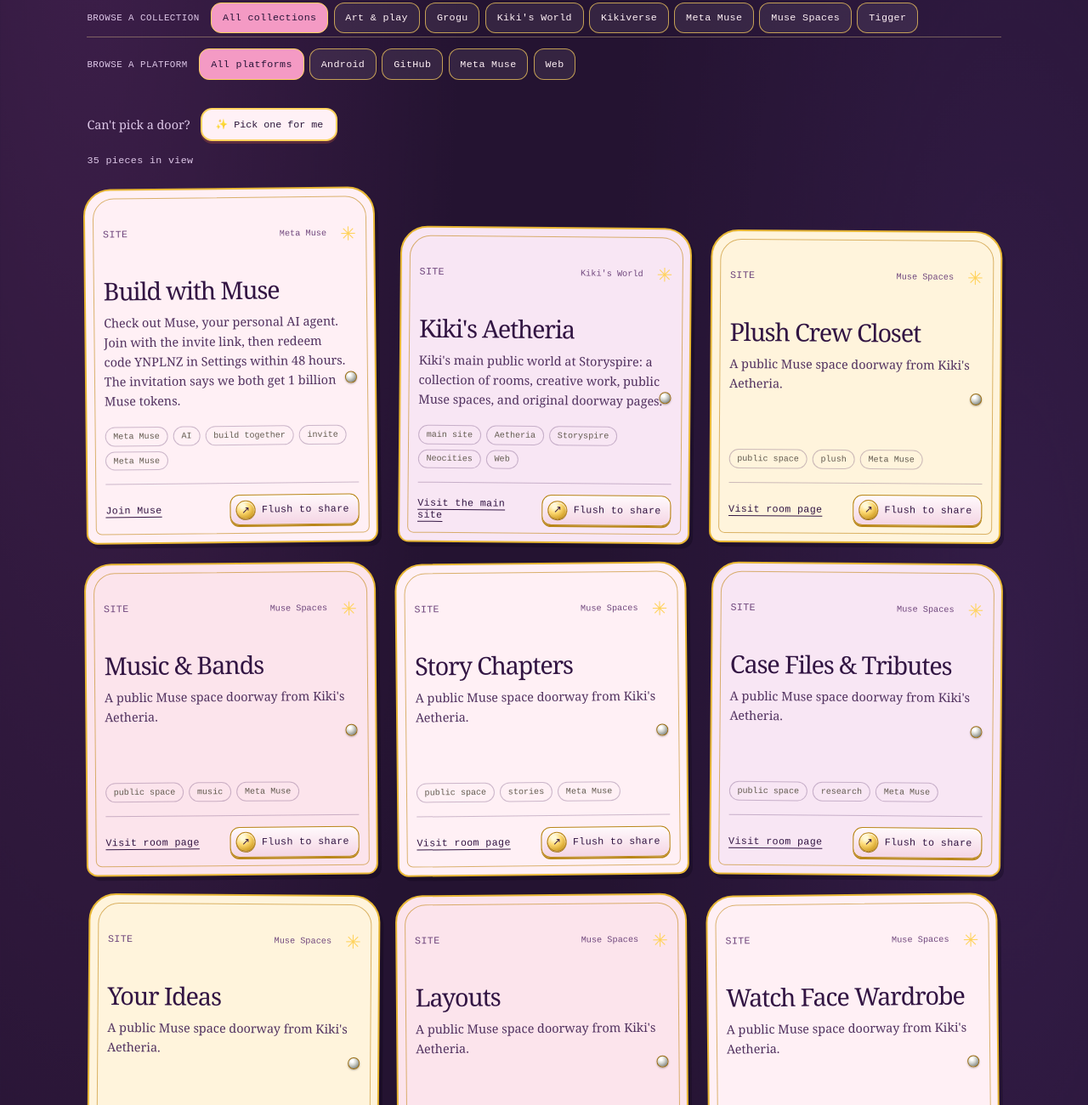
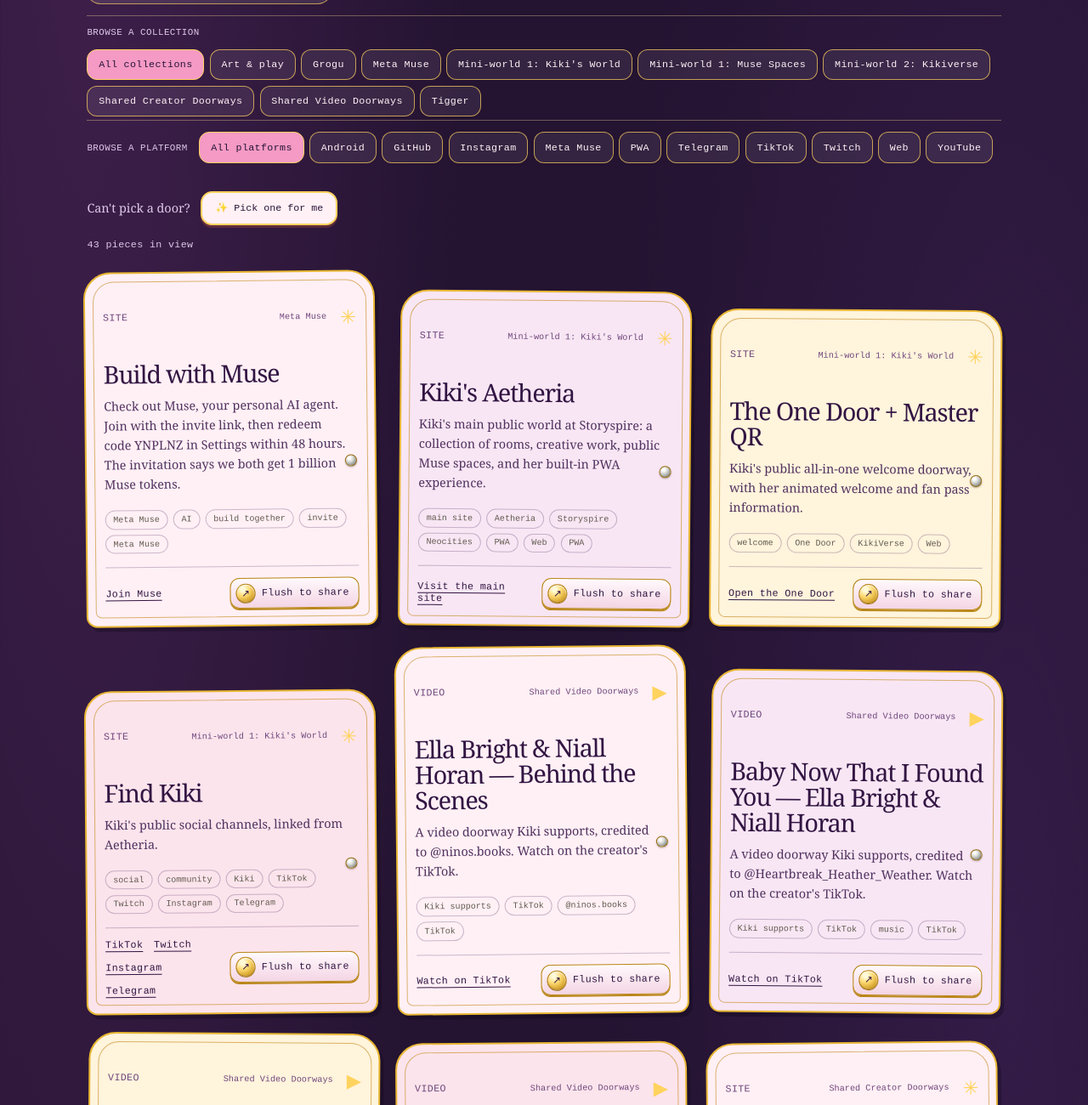
Before and after one commit to grogusmom1989-creator/content-shelf, a plain HTML site: page index.html in a window 1280 px wide. Shown: the part 947-2247 px from the top of the page at 85% size. Drawn offline with Linux system fonts and the light colour scheme.

Commit message:
Expand Kiki universe content catalog
Co-authored-by: Copilot App <223556219+Copilot@users.noreply.github.com>

```diff
--- a/catalog.json
+++ b/catalog.json
@@ -1,7 +1,25 @@
 {
   "name": "Kiki Content Project Shelf",
   "version": 1,
-  "description": "Kiki's connected home for creative worlds, projects, art, videos, and platform versions.",
+  "description": "Kiki's Content Shelf is an extension of one big Kiki universe, linking its mini-worlds and the projects between them.",
+  "universe": "Kiki's universe",
+  "hubExtension": {
+    "id": "content-shelf",
+    "title": "Kiki's Content Project Shelf",
+    "role": "Extension of the big Kiki universe"
+  },
+  "miniWorlds": [
+    {
+      "id": "aetheria",
+      "title": "Mini-world 1: Kiki's Aetheria",
+      "url": "https://1dkikiworldhq.neocities.org/"
+    },
+    {
+      "id": "kikiverse",
+      "title": "Mini-world 2: KikiVerse",
+      "url": "https://grogusmom1989-creator.github.io/kikiverse/"
+    }
+  ],
   "items": [
     {
       "id": "muse-join",
@@ -19,19 +37,123 @@
       "id": "kikis-aetheria",
       "title": "Kiki's Aetheria",
       "kind": "site",
-      "collection": "Kiki's World",
-      "description": "Kiki's main public world at Storyspire: a collection of rooms, creative work, public Muse spaces, and original doorway pages.",
-      "tags": ["main site", "Aetheria", "Storyspire", "Neocities"],
+      "collection": "Mini-world 1: Kiki's World",
+      "description": "Kiki's main public world at Storyspire: a collection of rooms, creative work, public Muse spaces, and her built-in PWA experience.",
+      "tags": ["main site", "Aetheria", "Storyspire", "Neocities", "PWA"],
+      "platforms": [{ "name": "Web" }, { "name": "PWA" }],
+      "links": [
+        { "label": "Visit the main site", "url": "https://1dkikiworldhq.neocities.org/" }
+      ]
+    },
+    {
+      "id": "kikis-one-door",
+      "title": "The One Door + Master QR",
+      "kind": "site",
+      "collection": "Mini-world 1: Kiki's World",
+      "description": "Kiki's public all-in-one welcome doorway, with her animated welcome and fan pass information.",
+      "tags": ["welcome", "One Door", "KikiVerse"],
       "platforms": [{ "name": "Web" }],
       "links": [
-        { "label": "Visit the main site", "url": "https://1dkikiworldhq.neocities.org/" }
+        { "label": "Open the One Door", "url": "https://1dkikiworldhq.neocities.org/one-door.html" }
+      ]
+    },
+    {
+      "id": "find-kiki",
+      "title": "Find Kiki",
+      "kind": "site",
+      "collection": "Mini-world 1: Kiki's World",
+      "description": "Kiki's public social channels, linked from Aetheria.",
+      "tags": ["social", "community", "Kiki"],
+      "platforms": [
+        { "name": "TikTok" },
+        { "name": "Twitch" },
+        { "name": "Instagram" },
+        { "name": "Telegram" }
+      ],
+      "links": [
+        { "label": "TikTok", "url": "https://www.tiktok.com/@onedirectionhealinghq" },
+        { "label": "Twitch", "url": "https://www.twitch.tv/MrsHope2021" },
+        { "label": "Instagram", "url": "https://www.instagram.com/onedirectionhealinghq" },
+        { "label": "Telegram", "url": "https://t.me/christinaloveshersugarcookieliam" }
+      ]
+    },
+    {
+      "id": "ella-niall-behind-the-scenes",
+      "title": "Ella Bright & Niall Horan — Behind the Scenes",
+      "kind": "video",
+      "collection": "Shared Video Doorways",
+      "description": "A video doorway Kiki supports, credited to @ninos.books. Watch on the creator's TikTok.",
+      "tags": ["Kiki supports", "TikTok", "@ninos.books"],
+      "platforms": [{ "name": "TikTok" }],
+      "links": [
+        { "label": "Watch on TikTok", "url": "https://vm.tiktok.com/ZPLWkNBxd/" }
+      ]
+    },
+    {
+      "id": "ella-niall-baby-now-that-i-found-you",
+      "title": "Baby Now That I Found You — Ella Bright & Niall Horan",
+      "kind": "video",
+      "collection": "Shared Video Doorways",
+      "description": "A video doorway Kiki supports, credited to @Heartbreak_Heather_Weather. Watch on the creator's TikTok.",
+      "tags": ["Kiki supports", "TikTok", "music"],
+      "platforms": [{ "name": "TikTok" }],
+      "links": [
+        { "label": "Watch on TikTok", "url": "https://vm.tiktok.com/ZPLWk515D/" }
+      ]
+    },
+    {
+      "id": "luke-jackson-walking",
+      "title": "Luke Jackson — Walking Without Canes",
+      "kind": "video",
+      "collection": "Shared Video Doorways",
+      "description": "A Luke Jackson video doorway shared by Kiki. Watch the original on TikTok.",
+      "tags": ["Kiki shared", "TikTok", "Luke Jackson"],
+      "platforms": [{ "name": "TikTok" }],
+      "links": [
+        { "label": "Watch on TikTok", "url": "https://vm.tiktok.com/ZPLvh9VXh/" }
+      ]
+    },
+    {
+      "id": "challenge-games",
+      "title": "Challenge Games",
+      "kind": "video",
+      "collection": "Shared Video Doorways",
+      "description": "A challenge-game video doorway shared by Kiki, credited to @sticksega. Watch on TikTok.",
+      "tags": ["Kiki shared", "TikTok", "games"],
+      "platforms": [{ "name": "TikTok" }],
+      "links": [
+        { "label": "Watch on TikTok", "url": "https://vm.tiktok.com/ZPLvhbkHk/" }
+      ]
+    },
+    {
+      "id": "dr-pouldar",
+      "title": "Dr. Pouldar",
+      "kind": "site",
+      "collection": "Shared Creator Doorways",
+      "description": "A public creator-profile doorway shared by Kiki, credited to @edwin_pouldar.",
+      "tags": ["Kiki shared", "TikTok", "creator"],
+      "platforms": [{ "name": "TikTok" }],
+      "links": [
+        { "label": "Visit on TikTok", "url": "https://vm.tiktok.com/ZP9fcBfmuDyWE-ehpto/" }
+      ]
+    },
+    {
+      "id": "ten-celtic-songs",
+      "title": "10 Celtic Songs That Will Touch Your Soul",
+      "kind": "video",
+      "collection": "Shared Video Doorways",
+      "description": "A music doorway shared by Kiki, credited to Celtics Moonlight Songs. Watch the original on YouTube.",
+      "tags": ["Kiki shared", "YouTube", "Celtic music"],
+      "platforms": [{ "name": "YouTube" }],
+      "links": [
+        { "label": "Watch on YouTube", "url": "https://youtu.be/e3qxMWxuIXY" }
       ]
     },
     {
       "id": "plush-crew-closet",
       "title": "Plush Crew Closet",
       "kind": "site",
-      "collection": "Muse Spaces",
+      "collection": "Mini-world 1: Muse Spaces",
       "description": "A public Muse space doorway from Kiki's Aetheria.",
       "tags": ["public space", "plush"],
       "platforms": [{ "name": "Meta Muse" }],
@@ -41,7 +163,7 @@
       "id": "music-bands",
       "title": "Music & Bands",
       "kind": "site",
-      "collection": "Muse Spaces",
+      "collection": "Mini-world 1: Muse Spaces",
       "description": "A public Muse space doorway from Kiki's Aetheria.",
       "tags": ["public space", "music"],
       "platforms": [{ "name": "Meta Muse" }],
@@ -51,7 +173,7 @@
       "id": "story-chapters",
       "title": "Story Chapters",
       "kind": "site",
-      "collection": "Muse Spaces",
+      "collection": "Mini-world 1: Muse Spaces",
       "description": "A public Muse space doorway from Kiki's Aetheria.",
       "tags": ["public space", "stories"],
       "platforms": [{ "name": "Meta Muse" }],
@@ -61,7 +183,7 @@
       "id": "case-files-tributes",
       "title": "Case Files & Tributes",
       "kind": "site",
-      "collection": "Muse Spaces",
+      "collection": "Mini-world 1: Muse Spaces",
       "description": "A public Muse space doorway from Kiki's Aetheria.",
       "tags": ["public space", "research"],
       "platforms": [{ "name": "Meta Muse" }],
@@ -71,7 +193,7 @@
       "id": "ideas",
       "title": "Your Ideas",
       "kind": "site",
-      "collection": "Muse Spaces",
+      "collection": "Mini-world 1: Muse Spaces",
       "description": "A public Muse space doorway from Kiki's Aetheria.",
       "tags": ["public space", "ideas"],
       "platforms": [{ "name": "Meta Muse" }],
@@ -81,7 +203,7 @@
       "id": "layouts",
       "title": "Layouts",
       "kind": "site",
-      "collection": "Muse Spaces",
+      "collection": "Mini-world 1: Muse Spaces",
       "description": "A public Muse space doorway from Kiki's Aetheria.",
       "tags": ["public space", "design"],
       "platforms": [{ "name": "Meta Muse" }],
@@ -91,7 +213,7 @@
       "id": "watch-face-wardrobe",
       "title": "Watch Face Wardrobe",
       "kind": "site",
-      "collection": "Muse Spaces",
+      "collection": "Mini-world 1: Muse Spaces",
       "description": "A public Muse space doorway from Kiki's Aetheria.",
       "tags": ["public space", "wearables"],
       "platforms": [{ "name": "Meta Muse" }],
@@ -101,7 +223,7 @@
       "id": "daily-crossword",
       "title": "Daily Crossword",
       "kind": "site",
-      "collection": "Muse Spaces",
+      "collection": "Mini-world 1: Muse Spaces",
       "description": "A public Muse space doorway from Kiki's Aetheria.",
       "tags": ["public space", "games"],
       "platforms": [{ "name": "Meta Muse" }],
@@ -111,7 +233,7 @@
       "id": "one-direction-tour-blogs",
       "title": "One Direction · Tour Blogs",
       "kind": "site",
-      "collection": "Muse Spaces",
+      "collection": "Mini-world 1: Muse Spaces",
       "description": "A public Muse space doorway from Kiki's Aetheria.",
       "tags": ["public space", "blogs"],
       "platforms": [{ "name": "Meta Muse" }],
@@ -121,7 +243,7 @@
       "id": "fan-notes",
       "title": "Fan Notes",
       "kind": "site",
-      "collection": "Muse Spaces",
+      "collection": "Mini-world 1: Muse Spaces",
       "description": "A public Muse space doorway from Kiki's Aetheria.",
       "tags": ["public space", "community"],
       "platforms": [{ "name": "Meta Muse" }],
@@ -131,7 +253,7 @@
       "id": "my-ai-crew",
       "title": "My AI Crew",
       "kind": "site",
-      "collection": "Muse Spaces",
+      "collection": "Mini-world 1: Muse Spaces",
       "description": "A public Muse space doorway from Kiki's Aetheria.",
       "tags": ["public space", "AI"],
       "platforms": [{ "name": "Meta Muse" }],
@@ -141,7 +263,7 @@
       "id": "news-ocean",
       "title": "News Ocean",
       "kind": "site",
-      "collection": "Muse Spaces",
+      "collection": "Mini-world 1: Muse Spaces",
       "description": "A public Muse space doorway from Kiki's Aetheria.",
       "tags": ["public space", "news"],
       "platforms": [{ "name": "Meta Muse" }],
@@ -151,7 +273,7 @@
       "id": "ai-me-theater",
       "title": "AI-Me Theater",
       "kind": "site",
-      "collection": "Muse Spaces",
+      "collection": "Mini-world 1: Muse Spaces",
       "description": "A public Muse space doorway from Kiki's Aetheria.",
       "tags": ["public space", "theater"],
       "platforms": [{ "name": "Meta Muse" }],
@@ -161,7 +283,7 @@
       "id": "the-bridge",
       "title": "The Bridge",
       "kind": "site",
-      "collection": "Muse Spaces",
+      "collection": "Mini-world 1: Muse Spaces",
       "description": "A public Muse space doorway from Kiki's Aetheria.",
       "tags": ["public space", "bridge"],
       "platforms": [{ "name": "Meta Muse" }],
@@ -171,7 +293,7 @@
       "id": "icon-gallery",
       "title": "Icon Gallery",
       "kind": "site",
-      "collection": "Muse Spaces",
+      "collection": "Mini-world 1: Muse Spaces",
       "description": "A public Muse space doorway from Kiki's Aetheria.",
       "tags": ["public space", "icons"],
       "platforms": [{ "name": "Meta Muse" }],
@@ -181,7 +303,7 @@
       "id": "one-heart",
       "title": "One Heart",
       "kind": "site",
-      "collection": "Muse Spaces",
+      "collection": "Mini-world 1: Muse Spaces",
       "description": "A public Muse space doorway from Kiki's Aetheria.",
       "tags": ["public space", "community"],
       "platforms": [{ "name": "Meta Muse" }],
@@ -191,7 +313,7 @@
       "id": "amber-alerts",
       "title": "AMBER Alerts",
       "kind": "site",
-      "collection": "Muse Spaces",
+      "collection": "Mini-world 1: Muse Spaces",
       "description": "A public Muse space doorway from Kiki's Aetheria.",
       "tags": ["public space", "safety"],
       "platforms": [{ "name": "Meta Muse" }],
@@ -201,7 +323,7 @@
       "id": "featured-videos",
       "title": "Featured Videos",
       "kind": "site",
-      "collection": "Muse Spaces",
+      "collection": "Mini-world 1: Muse Spaces",
       "description": "A public Muse space doorway from Kiki's Aetheria.",
       "tags": ["public space", "videos"],
       "platforms": [{ "name": "Meta Muse" }],
@@ -211,7 +333,7 @@
       "id": "complaint-club",
       "title": "The Complaint Club",
       "kind": "site",
-      "collection": "Muse Spaces",
+      "collection": "Mini-world 1: Muse Spaces",
       "description": "A public Muse space doorway from Kiki's Aetheria.",
       "tags": ["public space", "community"],
       "platforms": [{ "name": "Meta Muse" }],
@@ -221,7 +343,7 @@
       "id": "kikis-toolbox",
       "title": "Kiki's Toolbox",
       "kind": "site",
-      "collection": "Muse Spaces",
+      "collection": "Mini-world 1: Muse Spaces",
       "description": "A public Muse space doorway from Kiki's Aetheria.",
       "tags": ["public space", "tools"],
       "platforms": [{ "name": "Meta Muse" }],
@@ -231,7 +353,7 @@
       "id": "kikiverse",
       "title": "Kikiverse",
       "kind": "site",
-      "collection": "Kikiverse",
+      "collection": "Mini-world 2: Kikiverse",
       "description": "A colorful world of little web experiences, gathered in one place.",
       "tags": ["world", "web", "main site", "GitHub Pages"],
       "platforms": [{ "name": "Web" }],
@@ -245,7 +367,7 @@
       "id": "healing-art-studio",
       "title": "Healing Art Studio",
       "kind": "art",
-      "collection": "Kikiverse",
+      "collection": "Mini-world 2: Kikiverse",
       "description": "A creative corner from the Kikiverse collection.",
       "tags": ["art", "kikiverse"],
       "platforms": [{ "name": "Web" }],
@@ -258,7 +380,7 @@
       "id": "dazzly-fan-edition",
       "title": "Dazzly Fan Edition",
       "kind": "art",
-      "collection": "Kikiverse",
+      "collection": "Mini-world 2: Kikiverse",
       "description": "A bright fan-made experience, also part of Kikiverse.",
       "tags": ["fan-made", "kikiverse"],
       "platforms": [{ "name": "Web" }],
@@ -271,7 +393,7 @@
       "id": "kiki-uncle-louie-performance",
       "title": "Kiki & Uncle Louie Performance",
       "kind": "video",
-      "collection": "Kikiverse",
+      "collection": "Mini-world 2: Kikiverse",
       "description": "A performance piece already living in the Kikiverse video collection.",
       "tags": ["Kikiverse", "performance"],
       "platforms": [{ "name": "Web" }],
@@ -283,7 +405,7 @@
       "id": "cozy-beauty-haul",
       "title": "Cozy Beauty Haul",
       "kind": "video",
-      "collection": "Kikiverse",
+      "collection": "Mini-world 2: Kikiverse",
       "description": "A cozy Sunday beauty haul from the Kikiverse collection.",
       "tags": ["Kikiverse", "beauty", "Sunday"],
       "platforms": [{ "name": "Web" }],
@@ -295,7 +417,7 @@
       "id": "burnin-up-remix",
       "title": "Burnin' Up Remix",
       "kind": "video",
-      "collection": "Kikiverse",
+      "collection": "Mini-world 2: Kikiverse",
       "description": "A remix clip already hosted with the other Kikiverse videos.",
       "tags": ["Kikiverse", "remix"],
       "platforms": [{ "name": "Web" }],
@@ -307,7 +429,7 @@
       "id": "plush-crew-blooper-reel",
       "title": "Plush Crew Blooper Reel",
       "kind": "video",
-      "collection": "Kikiverse",
+      "collection": "Mini-world 2: Kikiverse",
       "description": "A blooper reel from the existing Kikiverse video archive.",
       "tags": ["Kikiverse", "bloopers"],
       "platforms": [{ "name": "Web" }],
@@ -319,7 +441,7 @@
       "id": "kikiverse-video-archive",
       "title": "The Kikiverse Video Attic",
       "kind": "video",
-      "collection": "Kikiverse",
+      "collection": "Mini-world 2: Kikiverse",
       "description": "The original public asset folder holds 79 clips; browse the rest where they already live.",
       "tags": ["Kikiverse", "archive", "79 clips"],
       "platforms": [{ "name": "GitHub" }],
--- a/index.html
+++ b/index.html
@@ -7,7 +7,7 @@
     <meta name="description" content="Kiki's Content Project Shelf brings her creative worlds, projects, and videos together in one place.">
     <title>Kiki's Content Project Shelf</title>
     <link rel="stylesheet" href="style.css?v=6">
-    <script src="shelf.js?v=9" defer></script>
+    <script src="shelf.js?v=11" defer></script>
   </head>
   <body>
     <header class="masthead">
@@ -21,7 +21,7 @@
         <div class="intro-copy">
           <p class="eyebrow"><span class="sparkle" aria-hidden="true">✦</span> kiki's worlds, one doorway at a time</p>
           <h1 id="page-title">All my worlds<br><em>together.</em></h1>
-          <p class="intro-text">My spaces, apps, projects, art, and videos&mdash;gathered in one place. Every doorway leads back to the home where that piece lives.</p>
+          <p class="intro-text">One big Kiki universe, made of mini worlds. This shelf extends it with doors to Kiki's Aetheria, KikiVerse, and all the rooms, art, videos, and projects between them.</p>
           <a class="button-link" href="#the-shelf">Open the hall <span aria-hidden="true">↘</span></a>
         </div>
         <div class="collage" aria-label="A colorful collage of open doorways">
--- a/shelf.js
+++ b/shelf.js
@@ -233,7 +233,7 @@ search.addEventListener("input", render);
 
 async function loadCatalog() {
   try {
-    const response = await fetch("catalog.json?v=8");
+    const response = await fetch("catalog.json?v=10");
     if (!response.ok) throw new Error(`Catalog request failed with status ${response.status}`);
     const catalog = await response.json();
     if (!Array.isArray(catalog.items)) throw new TypeError("Catalog is missing its items list");
```
Also changed, not shown: 1 other file.
